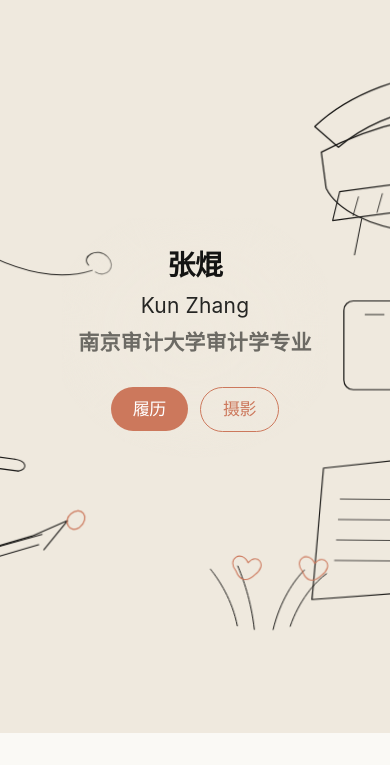
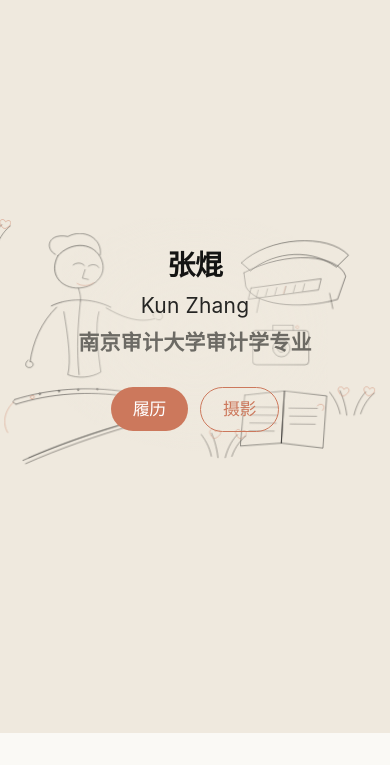
Before and after one commit to Charliezk6/Charliezk6.github.io, a plain HTML site: page index.html in a window 390 px wide. Shown: the part 79-844 px from the top of the page. Drawn offline with Linux system fonts and the light colour scheme.

Commit message:
update the UI interaction

```diff
--- a/css/styles.css
+++ b/css/styles.css
@@ -807,6 +807,12 @@ button {
 
   .hero-copy {
     padding: 32px 16px;
+    background: radial-gradient(
+      ellipse 80% 64% at 50% 46%,
+      rgba(239, 233, 222, 0.78) 0%,
+      rgba(239, 233, 222, 0.4) 50%,
+      rgba(239, 233, 222, 0) 76%
+    );
   }
 
   .card-grid {
--- a/index.html
+++ b/index.html
@@ -46,6 +46,9 @@
           <ellipse class="mist" cx="180" cy="160" rx="140" ry="90" />
           <ellipse class="mist mist-soft" cx="1420" cy="740" rx="150" ry="96" />
 
+          <g transform="translate(800 450)">
+            <g class="hero-stage">
+              <g transform="translate(-800 -450)">
           <g transform="translate(210, 28)">
             <g class="drift">
               <path class="draw" stroke-width="1.5" d="M168 148 C 204 108, 268 104, 296 152 C 322 200, 286 242, 232 246 C 178 248, 138 204, 168 148" />
@@ -154,6 +157,9 @@
               <path class="draw" stroke-width="1.15" d="M1550 628 C 1560 598, 1578 576, 1592 566" />
               <path class="draw accent" stroke-width="1.25" d="M1486 564 C 1474 550, 1492 538, 1500 554 C 1510 542, 1524 556, 1508 568 C 1498 578, 1490 574, 1486 564" />
               <path class="draw accent" stroke-width="1.25" d="M1564 564 C 1552 550, 1570 538, 1578 554 C 1588 542, 1602 556, 1586 568 C 1576 578, 1568 574, 1564 564" />
+            </g>
+          </g>
+            </g>
             </g>
           </g>
         </svg>
--- a/js/hero.js
+++ b/js/hero.js
@@ -3,7 +3,23 @@
   if (!art) return;
 
   const reduceMotion = window.matchMedia("(prefers-reduced-motion: reduce)").matches;
+  const stage = art.querySelector(".hero-stage");
+  const viewW = 1600;
+  const viewH = 900;
+  const spanX = 1180;
+  const spanY = 840;
   const paths = [...art.querySelectorAll(".draw")];
+
+  const fitStage = () => {
+    if (!stage) return;
+    const rect = art.getBoundingClientRect();
+    if (rect.width < 8 || rect.height < 8) return;
+    const cover = Math.max(rect.width / viewW, rect.height / viewH);
+    const visibleWidth = rect.width / cover;
+    const visibleHeight = rect.height / cover;
+    const next = Math.min(1, visibleWidth / spanX, visibleHeight / spanY);
+    stage.setAttribute("transform", `scale(${Math.max(0.32, next)})`);
+  };
 
   paths.forEach((path, index) => {
     let length = 0;
@@ -32,5 +48,10 @@
     }
   };
 
-  window.requestAnimationFrame(() => window.requestAnimationFrame(reveal));
+  window.requestAnimationFrame(() => {
+    fitStage();
+    window.requestAnimationFrame(reveal);
+  });
+  window.addEventListener("resize", fitStage);
+  window.visualViewport?.addEventListener("resize", fitStage);
 })();
```
